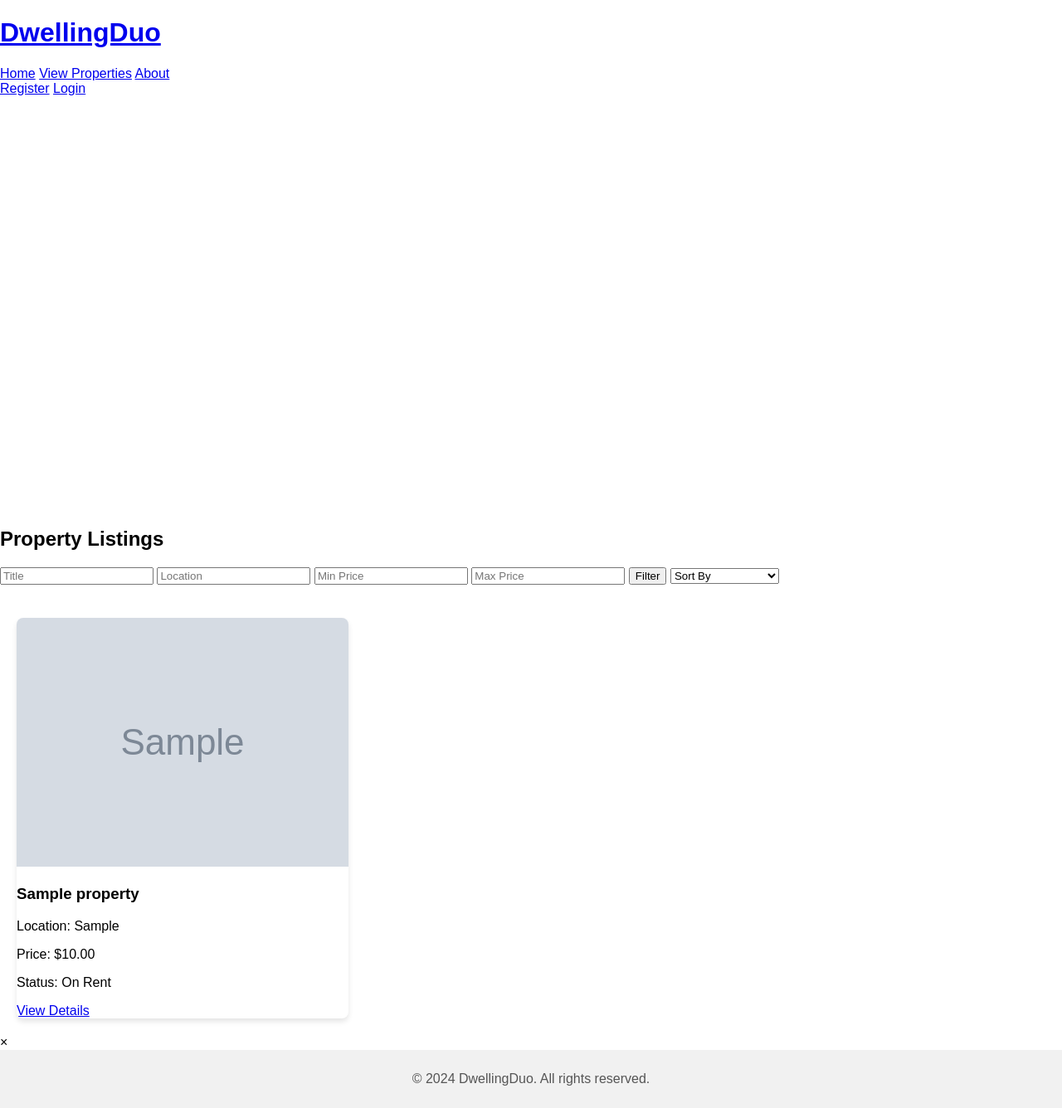
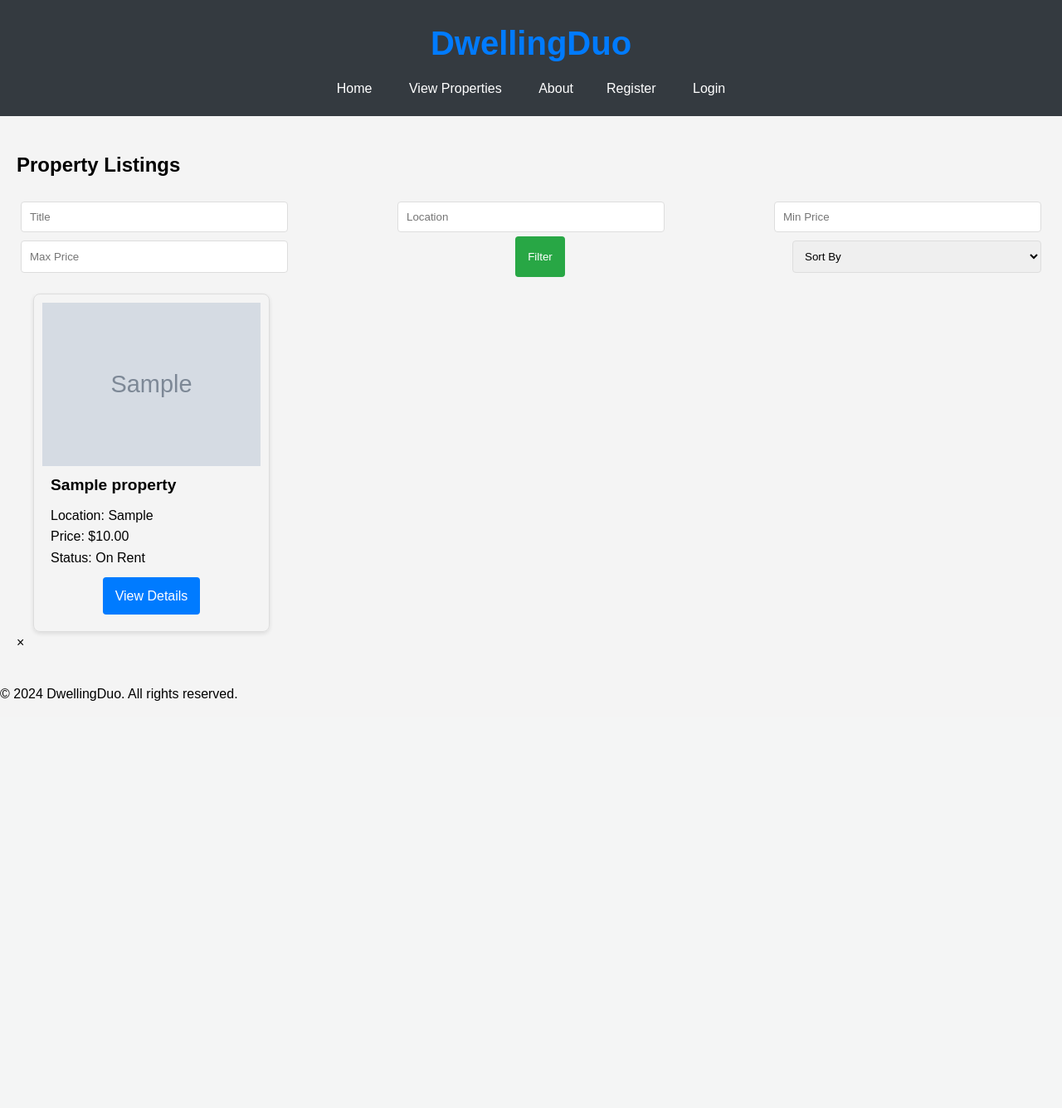
Before and after one commit to Jayricka/dwellingduo, a Django app: page /properties/ in a window 1280 px wide. Shown: the whole page at 83% size. After the commit the page ends 845 px from the top, so only its background shows below. Run offline with Django 5.2, Linux system fonts and the light colour scheme; tables that the repository leaves empty hold one stand-in row (values such as "Sample post"); grey boxes marked "Sample" are stand-in pictures.

Commit message:
deleted branch

```diff
--- a/static/css/styles.css
+++ b/static/css/styles.css
@@ -1,208 +1,261 @@
 /* General Styles */
 body {
     font-family: Arial, sans-serif;
+    line-height: 1.6;
     margin: 0;
     padding: 0;
+    background-color: #f4f4f4;
 }
 
-/* Cover Section Styles for Home and About Pages */
+/* Header Styles */
+header {
+    background: #343a40; /* Dark background for header */
+    color: #ffffff;
+    padding: 20px;
+    text-align: center;
+}
+
+h1 {
+    margin: 0;
+    font-size: 2.5em;
+}
+
+.navbar {
+    display: flex;
+    justify-content: center;
+    margin-top: 10px;
+}
+
+.navbar a {
+    color: #ffffff;
+    text-decoration: none;
+    padding: 15px 20px;
+}
+
+.navbar a:hover {
+    background: #495057; /* Lighter shade on hover */
+}
+
+/* Main Content Styles */
+main {
+    padding: 20px;
+}
+
+.property-grid {
+    display: grid;
+    grid-template-columns: repeat(auto-fill, minmax(250px, 1fr)); /* Responsive grid */
+    gap: 20px; /* Space between items */
+    margin-top: 20px;
+    max-width: 1200px; /* Add a max width to the grid */
+    margin: 0 auto; /* Center the grid */
+}
+
+/* Property grid */
+.property-item {
+    border: 1px solid #dddddd; /* Light border */
+    border-radius: 8px; /* Rounded corners */
+    overflow: hidden; /* Hide overflow */
+    transition: transform 0.3s; /* Animation effect */
+    box-shadow: 0 2px 5px rgba(0, 0, 0, 0.1); /* Light shadow */
+    display: flex; /* Ensure flex display for contents */
+    flex-direction: column; /* Align content vertically */
+    justify-content: space-between; /* Distribute space */
+    padding: 10px; /* Add padding for aesthetics */
+}
+
+.property-item:hover {
+    transform: scale(1.05); /* Scale effect on hover */
+}
+
+.property-thumbnail {
+    width: 100%; /* Fill the container */
+    height: auto; /* Maintain aspect ratio */
+}
+
+.property-item h3 {
+    font-size: 1.2em;
+    margin: 8px 0;
+    padding: 0 10px; /* Padding for text */
+}
+
+.property-item p {
+    margin: 0;
+    padding: 0 10px; /* Padding for text */
+}
+
+.btn-details {
+    display: block;
+    margin: 10px auto;
+    padding: 10px 15px;
+    background: #007BFF; /* Primary button color */
+    color: #ffffff;
+    text-align: center;
+    border-radius: 4px;
+    text-decoration: none;
+}
+
+.btn-details:hover {
+    background: #0056b3; /* Darker shade on hover */
+}
+
+/* Filter Form Styles */
+.filter-form {
+    display: flex;
+    flex-wrap: wrap;
+    justify-content: space-between;
+    margin-bottom: 20px;
+}
+
+.filter-input,
+.sort-select {
+    padding: 10px;
+    margin: 5px;
+    border: 1px solid #dddddd;
+    border-radius: 4px;
+    width: calc(25% - 10px); /* Responsive width */
+}
+
+.btn-filter,
+.btn-add {
+    padding: 10px 15px;
+    background: #28a745; /* Success button color */
+    color: #ffffff;
+    border: none;
+    border-radius: 4px;
+    cursor: pointer;
+}
+
+.btn-filter:hover,
+.btn-add:hover {
+    background: #218838; /* Darker shade on hover */
+}
+
+/* Owner Actions */
+.owner-actions {
+    display: flex;
+    justify-content: space-between;
+    padding: 10px;
+}
+
+/* Cover Image Text Styles */
 .cover-image {
     position: relative;
-    width: 100%;
-    height: 500px; /* Fixed height for cover section */
-    overflow: hidden; /* Prevent overflow */
+    text-align: center;
+    color: white; /* Change text color for visibility */
 }
 
-.cover-image img {
-    width: 100%; /* Ensure the image takes up the full width of the container */
-    height: 100%; /* Make the image fill the entire height */
-    object-fit: contain; /* Ensure the image fits the container while maintaining aspect ratio */
-    display: block; /* Remove space below image */
-}
-
-/* Text Overlay on Image */
-.cover-text {
+.cover-image h1 {
     position: absolute;
     top: 50%;
     left: 50%;
-    transform: translate(-50%, -50%); /* Center the text */
-    color: white;
-    text-align: center;
-    padding: 20px;
-    background-color: rgba(0, 0, 0, 0.5); /* Semi-transparent background for readability */
-    border-radius: 8px;
-    transition: opacity 0.3s ease;
+    transform: translate(-50%, -50%);
+    font-size: 3em; /* Adjust font size as needed */
+    margin: 0;
+    text-shadow: 2px 2px 4px rgba(0, 0, 0, 0.7); /* Optional: add shadow for better visibility */
 }
 
-/* Hover Effect on Text Overlay */
-.cover-text:hover {
-    opacity: 0.8; /* Slightly fade the text overlay on hover */
+.cover-image p {
+    position: absolute;
+    top: 60%; /* Position below the title */
+    left: 50%;
+    transform: translate(-50%, -50%);
+    font-size: 1.5em; /* Adjust font size as needed */
+    margin: 0;
+    text-shadow: 1px 1px 2px rgba(0, 0, 0, 0.7); /* Optional: add shadow for better visibility */
 }
 
-/* Property Grid Layout */
-.property-grid {
-    display: grid;
-    grid-template-columns: repeat(auto-fill, minmax(300px, 1fr)); /* Responsive grid layout */
-    gap: 20px;
+/* Key Features Section Styles */
+.key-features {
     padding: 20px;
+    background-color: #ffffff; /* White background for the feature section */
+    border-radius: 8px; /* Rounded corners */
+    box-shadow: 0 2px 5px rgba(0, 0, 0, 0.1); /* Light shadow */
     margin-top: 20px;
 }
 
-.property-grid .property-item {
-    position: relative;
-    overflow: hidden;
-    border-radius: 8px;
-    box-shadow: 0 4px 6px rgba(0, 0, 0, 0.1); /* Box shadow for property items */
-    transition: transform 0.3s ease;
+.key-features h2 {
+    text-align: center;
+    margin-bottom: 20px;
 }
 
-.property-grid .property-item img {
-    width: 100%; /* Make the image take up the full width of the grid item */
-    height: auto; /* Maintain aspect ratio of the image */
-    object-fit: contain; /* Ensure image doesn't zoom, maintains original size */
-    transition: transform 0.5s ease;
+.features-container {
+    display: flex;
+    flex-wrap: wrap;
+    justify-content: center; /* Center the feature items */
 }
 
-/* Hover effect on property items */
-.property-grid .property-item:hover {
-    transform: scale(1.05); /* Slightly scale the property item */
+.feature-item {
+    flex: 1 1 200px; /* Flex item with minimum width */
+    text-align: center; /* Center text */
+    padding: 10px;
+    margin: 10px; /* Space between items */
 }
 
-.property-grid .property-item:hover img {
-    transform: scale(1); /* No zoom effect on image */
+.feature-icon {
+    font-size: 2em; /* Icon size */
+    margin-bottom: 10px; /* Space between icon and text */
 }
 
-/* Property Details (Name, Price, Location) */
-.property-item .property-info {
-    position: absolute;
-    bottom: 10px;
-    left: 10px;
-    right: 10px;
-    background: rgba(0, 0, 0, 0.6); /* Background for text visibility */
-    color: white;
-    padding: 10px;
-    border-radius: 5px;
+/* Link Styles */
+a {
+    color: #007bff; /* Base link color */
+    text-decoration: none; /* Remove underline */
+    transition: color 0.3s ease, transform 0.3s ease; /* Smooth transition */
 }
 
-.property-info h3 {
-    margin: 0;
-    font-size: 1.5em;
+a:hover {
+    color: #ff5733; /* Change color on hover */
+    transform: scale(1.1); /* Scale up effect on hover */
 }
 
-.property-info p {
-    margin: 5px 0;
-    font-size: 1.2em;
+/* Cover Section Styles */
+.cover-section {
+    position: relative;
+    text-align: center;
+    color: white; /* Text color */
+    overflow: hidden; /* Hide overflow for overlay */
 }
 
-/* Modal for Full Image and Description */
-.modal {
-    display: none;
-    position: fixed;
-    top: 0;
-    left: 0;
-    right: 0;
-    bottom: 0;
-    background-color: rgba(0, 0, 0, 0.8); /* Background overlay */
-    z-index: 1000;
-    justify-content: center;
-    align-items: center;
-    padding: 20px;
+.cover-image {
+    width: 100%; /* Make image responsive */
+    height: auto; /* Maintain aspect ratio */
+    transition: transform 0.5s ease; /* Smooth scale effect */
 }
 
-.modal-content {
-    position: relative;
-    max-width: 80%;
-    background-color: white;
-    padding: 20px;
-    border-radius: 8px;
+.overlay {
+    position: absolute; /* Position text overlay */
+    top: 50%; /* Center vertically */
+    left: 50%; /* Center horizontally */
+    transform: translate(-50%, -50%); /* Adjust centering */
+    text-shadow: 2px 2px 8px rgba(0, 0, 0, 0.7); /* Text shadow for better visibility */
+    opacity: 0.9; /* Slight transparency for overlay */
+    background: rgba(0, 0, 0, 0.6); /* Dark overlay for contrast */
+    padding: 20px; /* Add padding for aesthetics */
+    border-radius: 10px; /* Rounded corners */
 }
 
-.modal img {
-    width: 100%;
-    height: auto;
-    object-fit: contain; /* Prevent zoom on modal image */
+.overlay h1 {
+    font-size: 3.5em; /* Larger title */
+    margin: 0;
+    transition: transform 0.3s ease; /* Smooth scale transition */
 }
 
-.modal h3,
-.modal p {
-    color: black;
+.overlay p {
+    font-size: 1.5em; /* Adjust subtitle size */
 }
 
-/* Close Button for Modal */
-.close-btn {
-    position: absolute;
-    top: 10px;
-    right: 10px;
-    background-color: red;
-    color: white;
-    border: none;
-    font-size: 1.5em;
-    padding: 5px 10px;
-    cursor: pointer;
+/* Button Styles */
+.cta-button {
+    background-color: #007bff; /* Primary button color */
+    color: white; /* Button text color */
+    padding: 10px 20px; /* Button padding */
+    text-decoration: none; /* Remove underline */
+    border-radius: 5px; /* Rounded corners */
+    display: inline-block; /* Block element */
+    margin: 10px 5px; /* Spacing between buttons */
+    transition: background-color 0.3s; /* Smooth transition */
 }
 
-/* Additional Styling for About Section */
-.about-section {
-    text-align: center;
-    padding: 20px;
+.cta-button:hover {
+    background-color: #0056b3; /* Darker shade on hover */
 }
-
-.about-section a {
-    font-size: 1.2em;
-    font-weight: bold;
-    color: #ff5733;
-    text-decoration: none;
-}
-
-.about-section a:hover {
-    color: #e14d2a; /* Hover effect for links */
-}
-
-.about-section h2 {
-    font-size: 2em;
-    color: #333;
-}
-
-.about-section p {
-    font-size: 1.1em;
-    line-height: 1.6;
-    color: #555;
-}
-
-.about-section ul {
-    list-style-type: none;
-    padding: 0;
-}
-
-.about-section ul li {
-    margin: 20px 0;
-    font-size: 1.2em;
-    line-height: 1.6;
-}
-
-.about-section ul li a {
-    font-weight: bold;
-    color: #007bff;
-    text-decoration: none;
-}
-
-.about-section ul li a:hover {
-    color: #0056b3; /* Hover effect for team member links */
-}
-
-/* Footer Styling */
-footer {
-    background-color: #f1f1f1;
-    padding: 10px;
-    text-align: center;
-    color: #555;
-}
-
-footer a {
-    color: #007bff;
-    text-decoration: none;
-}
-
-footer a:hover {
-    color: #0056b3;
-}
```
